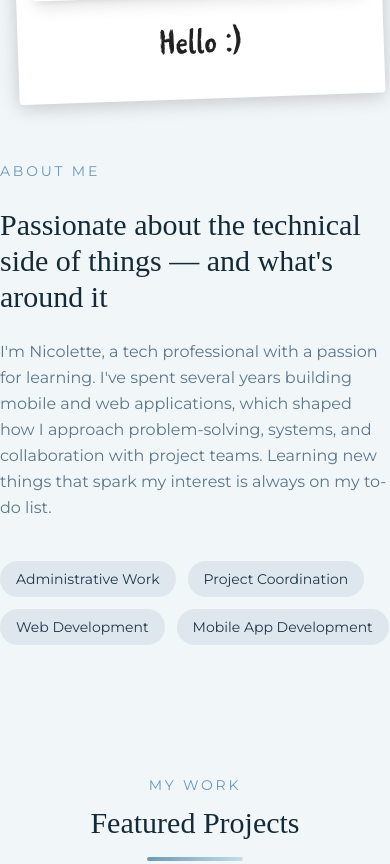
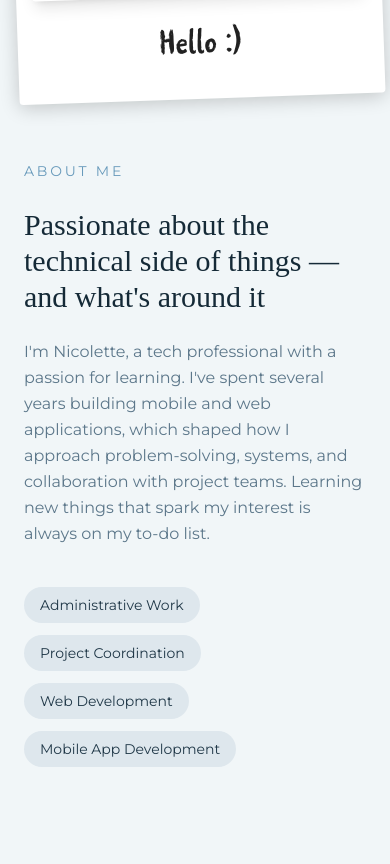
Before and after one commit to nicolettepascual/npascual-portfolio, a Next.js app: page / in a window 390 px wide. Shown: the part 1260-2124 px from the top of the page. Built offline with nearby package versions, Linux system fonts and the light colour scheme.

Commit message:
fix: Add padding to About and Skills sections for  mobile view

```diff
--- a/src/components/About/About.tsx
+++ b/src/components/About/About.tsx
@@ -24,7 +24,7 @@ const About = () => {
             />
 
             {/* About content */}
-            <div className="space-y-6">
+            <div className="space-y-6 px-6 md:px-0">
               <SectionContent text={aboutMeText} />
               <SectionTitle text={subtitle} />
               <p className="leading-relaxed text-muted-foreground">{content}</p>
--- a/src/components/Skills/Skills.tsx
+++ b/src/components/Skills/Skills.tsx
@@ -11,7 +11,7 @@ const Skills = () => {
 
   return (
     <SectionWrapper section={SECTIONS.SKILLS}>
-      <div className="mx-auto max-w-6xl">
+      <div className="mx-auto max-w-6xl px-6 md:px-0">
         <SectionHeader title={title} content={content} />
 
         {/* Skills Grid */}
```
